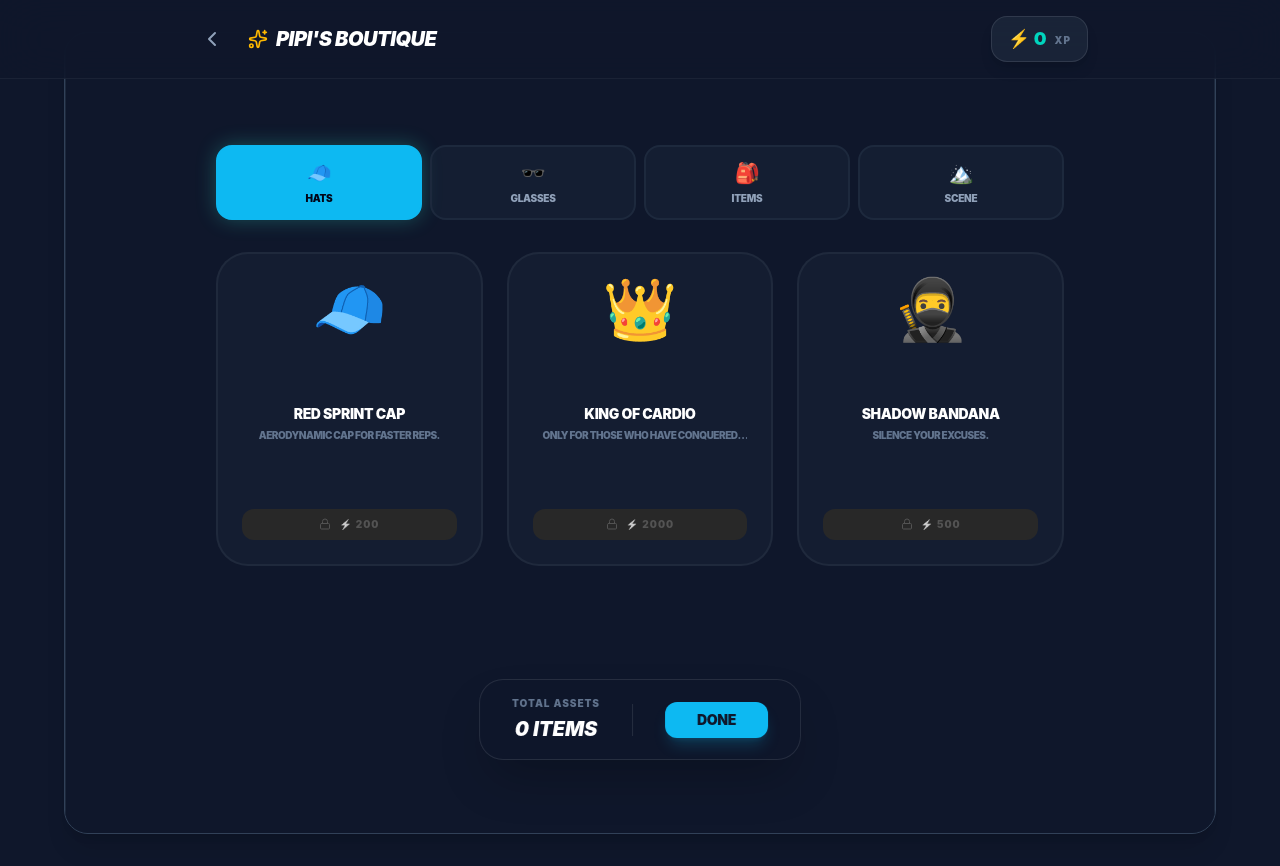
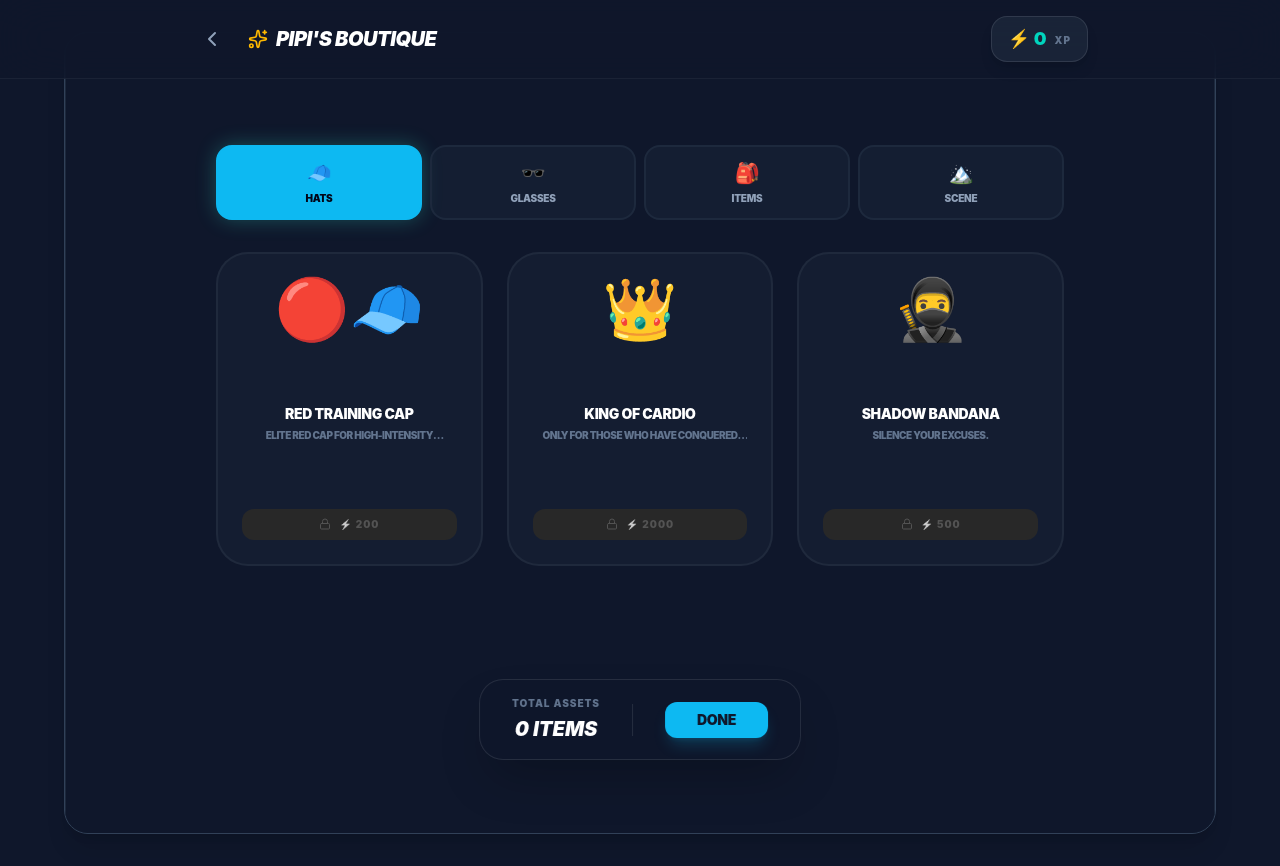
Before and after one commit to jayPark21/Fitness-pipi-app, a React (Vite) app: page /shop in a window 1280 px wide. Built offline with nearby package versions, Linux system fonts and the light colour scheme; no server answers.

Commit message:
fix: 쇼핑몰 파란 모자를 빨간 모자로 전면 교체 및 2D 이미지 업데이트

```diff
--- a/src/data/shopItems.ts
+++ b/src/data/shopItems.ts
@@ -11,11 +11,11 @@ export const SHOP_ITEMS: ShopItem[] = [
     // HATS
     {
         id: 'cap-red',
-        name: 'Red Sprint Cap',
+        name: 'Red Training Cap',
         category: 'hat',
         price: 200,
-        icon: '🧢',
-        description: 'Aerodynamic cap for faster reps.'
+        icon: '🔴🧢',
+        description: 'Elite red cap for high-intensity training.'
     },
     {
         id: 'crown-gold',
```
Also changed, not shown: src/assets/pipi/adult_cap.png.
